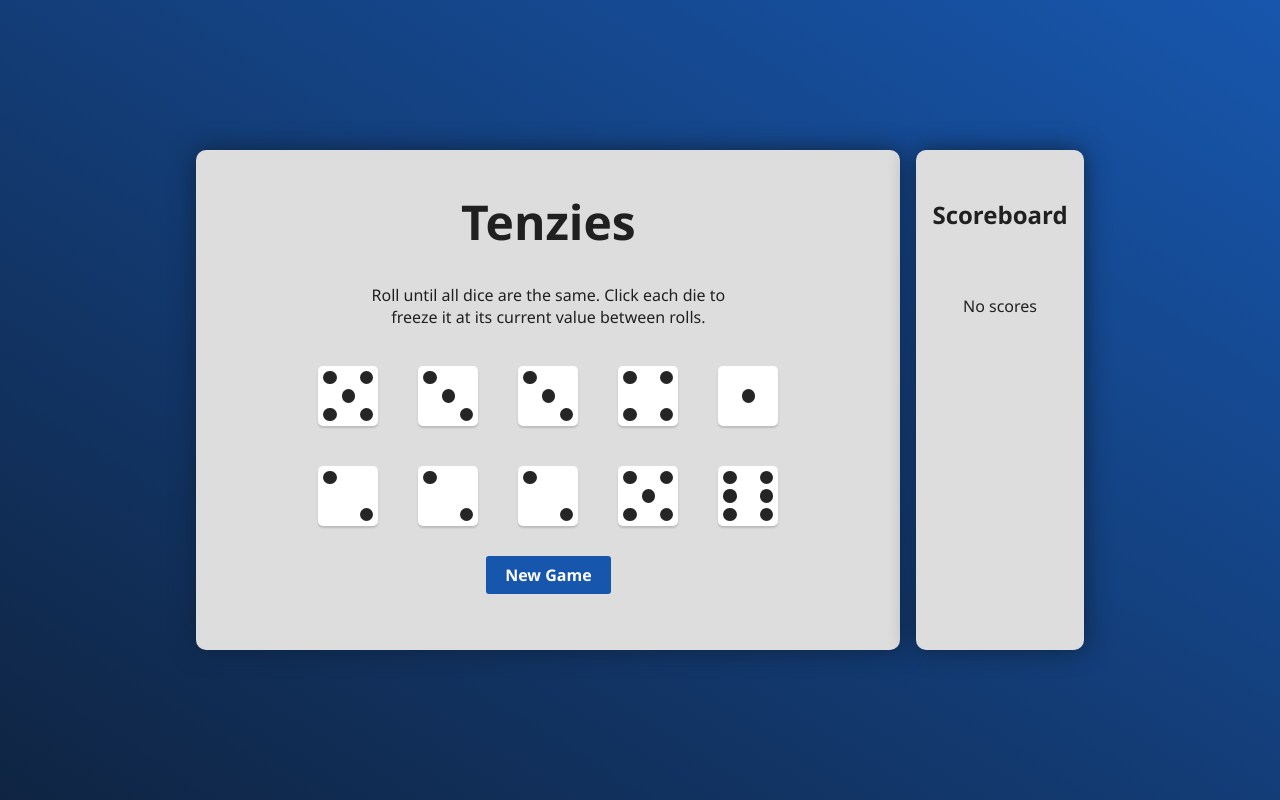
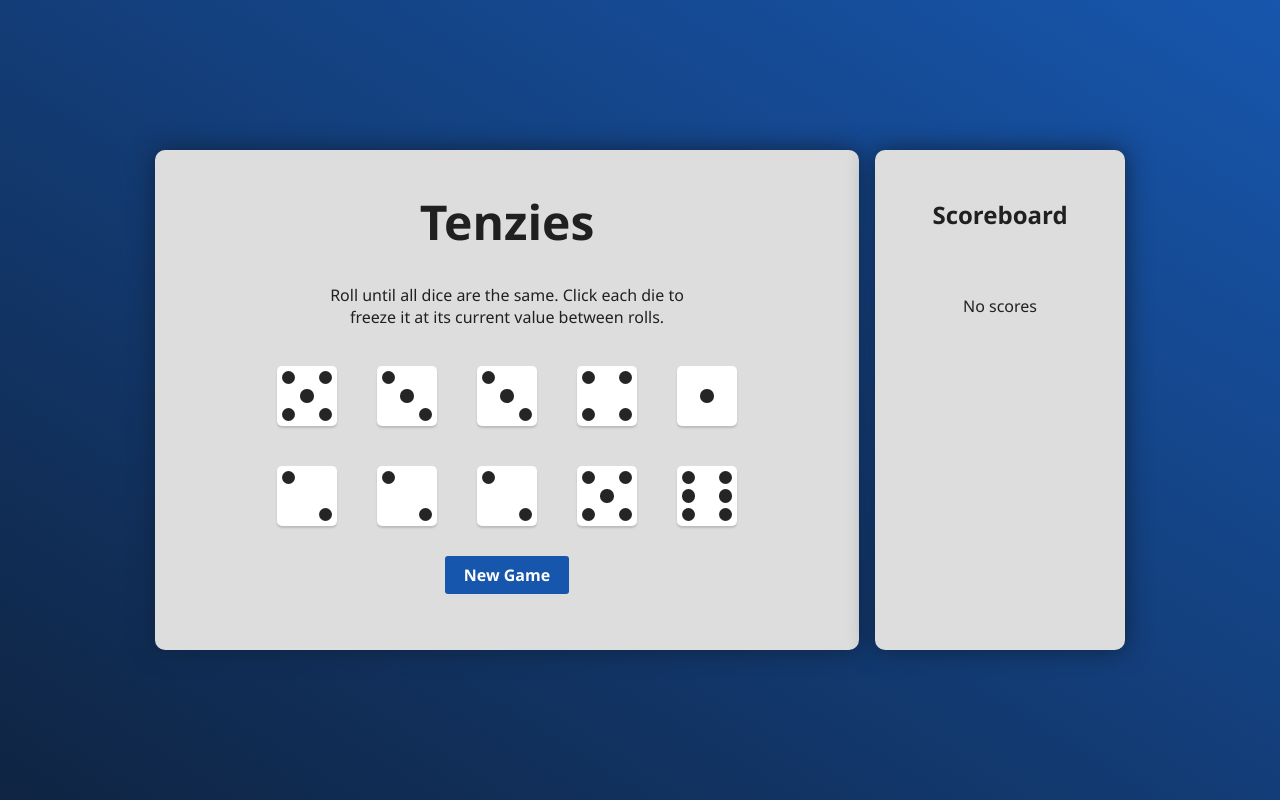
Before and after one commit to AaronWeber90/tenzies, a React (Create React App) app: page / in a window 1280 px wide. Built offline with nearby package versions, Linux system fonts and the light colour scheme.

Commit message:
show confetti only double high score

```diff
--- a/src/App.css
+++ b/src/App.css
@@ -60,6 +60,7 @@ h2 {
   overflow: auto;
   transition: 500ms;
   position: relative;
+  min-width: 250px;
 }
 
 .sidebar-controle {
--- a/src/App.js
+++ b/src/App.js
@@ -80,7 +80,7 @@ function App() {
         setIsTimeHighscore(true);
         console.log("NEW TIME HIGHSCORE");
       }
-      if (rollsHighscore || checkTimeHighscore) {
+      if (rollsHighscore && checkTimeHighscore) {
         setIsHighscore(true);
       }
     }
```
